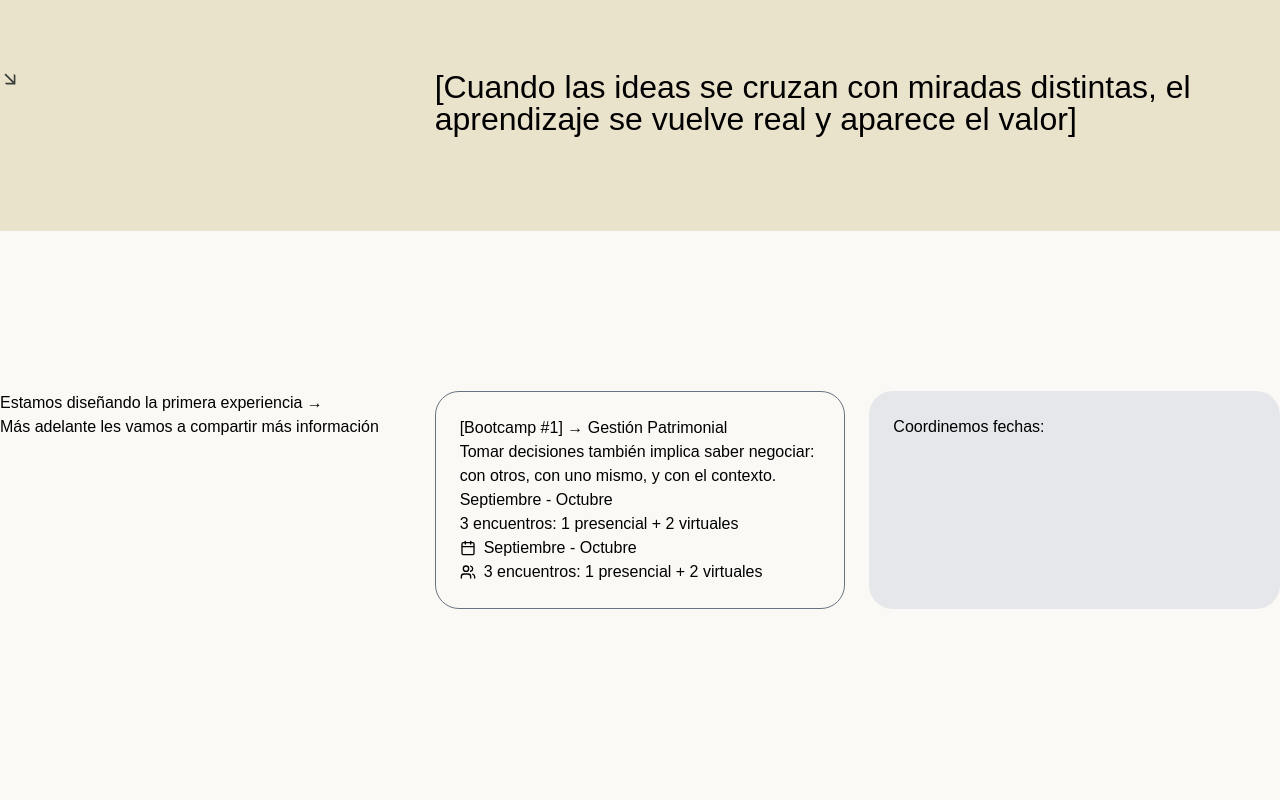
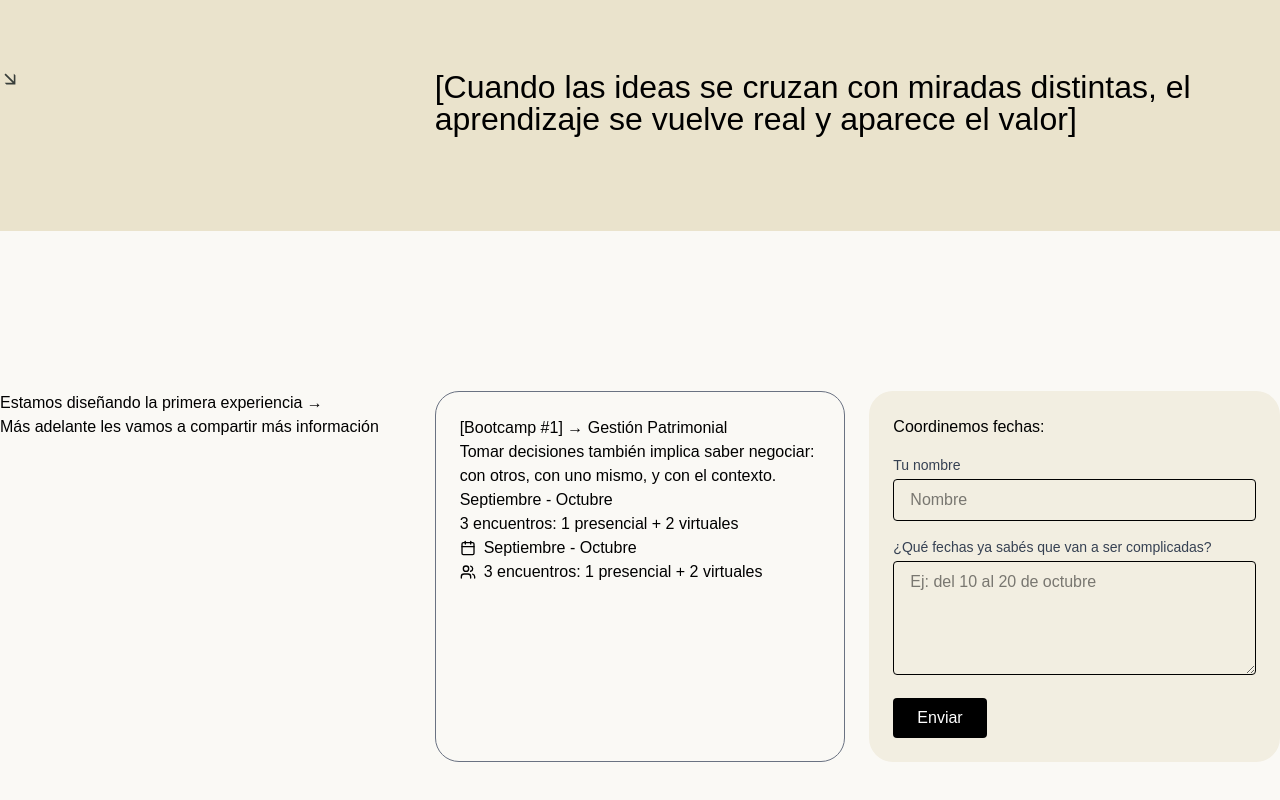
Before and after one commit to deadpine/nextgen, a Next.js app: page / in a window 1280 px wide. Shown: the part 3100-3900 px from the top of the page. Before the commit the page ends 3869 px from the top, so only its background shows below. Built offline with nearby package versions, Linux system fonts and the light colour scheme.

Commit message:
add form

```diff
--- a/src/app/page.tsx
+++ b/src/app/page.tsx
@@ -2,6 +2,7 @@ import Card from "@/components/Card";
 import Divider from "@/components/Divider";
 import { Calendar, Users } from "lucide-react"
 import Image from "next/image";
+import DatesForm from "@/components/DatesForm";
 
 export default function Home() {
   return (
@@ -120,10 +121,7 @@ export default function Home() {
             <span>3 encuentros: 1 presencial + 2 virtuales</span>
           </div>
         </div>
-        <div className="bg-gray-200 rounded-3xl p-6">
-          <h4>Coordinemos fechas:</h4>
-
-        </div>
+        <DatesForm />
       </section>
 
     </main>
--- /dev/null
+++ b/src/components/DatesForm.tsx
@@ -0,0 +1,79 @@
+'use client'
+
+import { useState } from 'react'
+
+export default function DatesForm() {
+  const [submitted, setSubmitted] = useState(false)
+
+  const handleSubmit = (e: React.FormEvent) => {
+    e.preventDefault()
+
+    const form = e.target as HTMLFormElement
+    const formData = new FormData(form)
+
+    fetch('https://formsubmit.co/ajax/formsubmit@deadpine.xyz', {
+      method: 'POST',
+      headers: {
+        Accept: 'application/json',
+      },
+      body: formData,
+    })
+      .then(response => {
+        if (response.ok) {
+          setSubmitted(true)
+          form.reset()
+        } else {
+          alert('Hubo un problema al enviar el formulario.')
+        }
+      })
+      .catch(() => alert('Hubo un error inesperado.'))
+  }
+
+  return (
+    <div className="w-full space-y-4 rounded-3xl p-6 bg-[#F2EEE1]">
+      <h4>Coordinemos fechas:</h4>
+      {!submitted ? (
+        <form onSubmit={handleSubmit} className="space-y-4">
+          <div>
+            <label htmlFor="name" className="block mb-1 font-medium text-sm text-gray-700">
+              Tu nombre
+            </label>
+            <input
+              type="text"
+              id="name"
+              name="name"
+              required
+              className="w-full border rounded px-4 py-2 focus:outline-none focus:ring-2 focus:ring-black"
+              placeholder="Nombre"
+            />
+          </div>
+
+          <div>
+            <label htmlFor="description" className="block mb-1 font-medium text-sm text-gray-700">
+              ¿Qué fechas ya sabés que van a ser complicadas?
+            </label>
+            <textarea
+              id="description"
+              name="description"
+              rows={4}
+              required
+              className="w-full border rounded px-4 py-2 focus:outline-none focus:ring-2 focus:ring-black"
+              placeholder="Ej: del 10 al 20 de octubre"
+            />
+          </div>
+
+          <button
+            type="submit"
+            className="bg-black text-white font-medium px-6 py-2 rounded hover:bg-gray-800 transition"
+          >
+            Enviar
+          </button>
+        </form>
+      ) : (
+        <p className="text-green-700 text-lg font-medium">
+          ¡Gracias!
+        </p>
+      )}
+    </div>
+  )
+}
```
